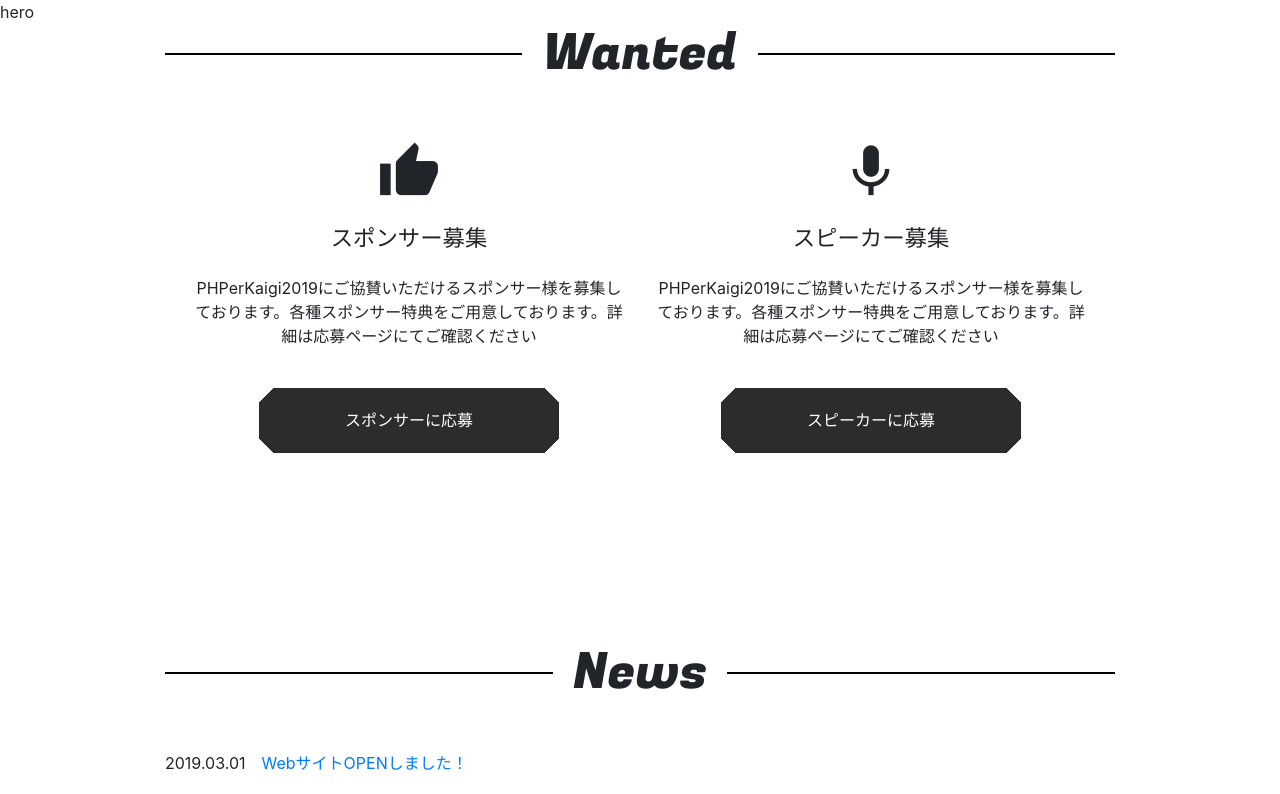
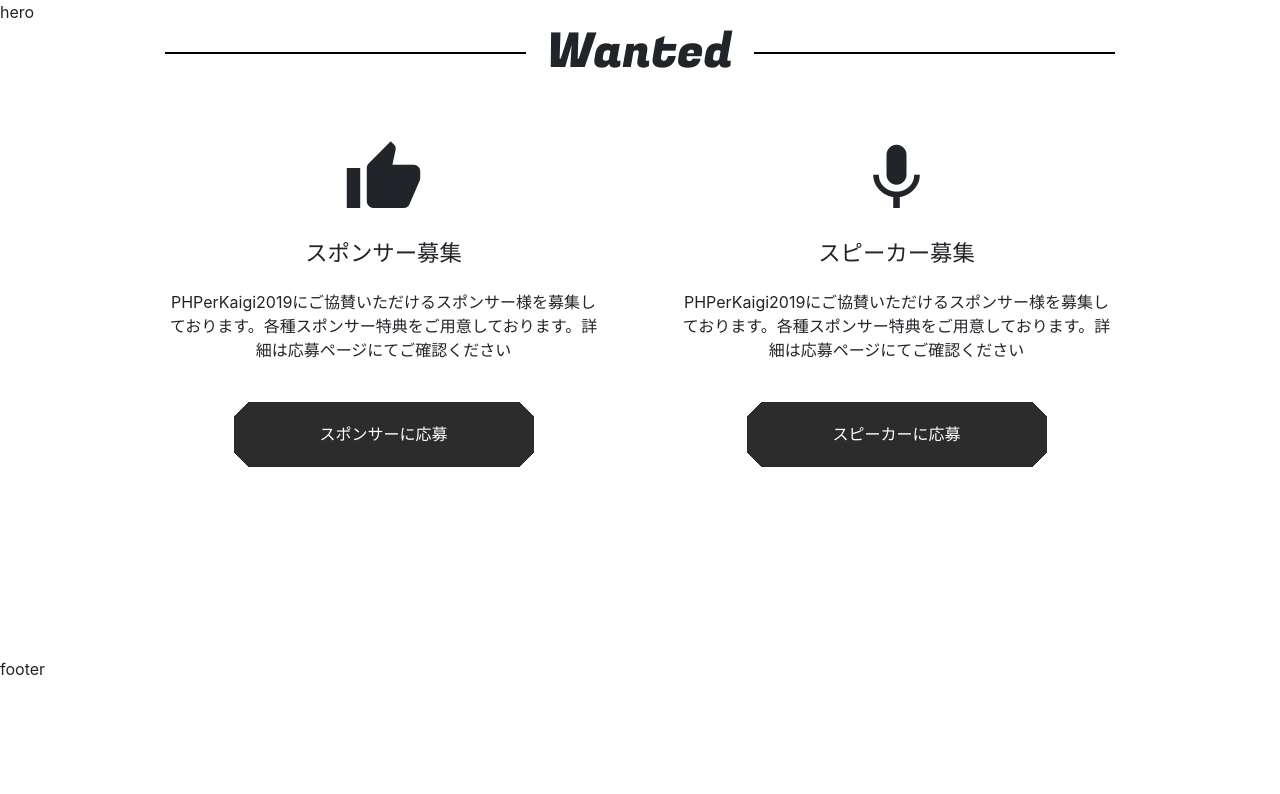
Before and after one commit to yasui05821/kaigi, a Nuxt app: page / in a window 1280 px wide. Shown: the top 794 px of the page. Built offline with nearby package versions, Linux system fonts and the light colour scheme.

Commit message:
wantedレスポンシブ化

```diff
--- a/assets/scss/library/_mixin.scss
+++ b/assets/scss/library/_mixin.scss
@@ -12,18 +12,21 @@
 @mixin btn {
   line-height:65px;
   display: inline-block;
-  width: 300px;
-  height: 65px;
+  width: 70%;
   background:
     -webkit-linear-gradient(45deg, transparent 10px, #2c2c2c 10px), -webkit-linear-gradient(135deg, transparent 10px, #2c2c2c 10px), -webkit-linear-gradient(225deg, transparent 10px, #2c2c2c 10px), -webkit-linear-gradient(315deg, transparent 10px, #2c2c2c 10px);
   background-position: bottom left, bottom right, top right, top left;
   background-size: 51% 51%;
   background-repeat: no-repeat;
   color: #ffffff;
+  @include media_desktop {
+    width: 300px;
+    height: 65px;
+  }
 }
 @mixin secTitle {
   font-family: 'Fugaz One', cursive;
-  font-size: 50px;
+  font-size: 3rem;
   font-weight: normal;
   display: flex;
   align-items: center;
--- a/components/pages/Top/About.vue
+++ b/components/pages/Top/About.vue
@@ -44,6 +44,7 @@
     padding-left:80px;
     img {
       border-radius: 20px;
+      width: 100%;
     }
   }
   &_overview{
--- a/components/pages/Top/Wanted.vue
+++ b/components/pages/Top/Wanted.vue
@@ -1,8 +1,8 @@
 <template>
-  <div class="top-wanted container" style="width: 980px">
+  <div class="top-wanted container">
     <h2 class="top-wanted_title">Wanted</h2>
     <div class="top-wanted_content">
-      <div class="top-wanted_section mt-5 mr-3">
+      <div class="top-wanted_section mt-5 ">
         <div class="top-wanted_icon  mb-3">
           <i class="material-icons">
             thumb_up
@@ -14,7 +14,7 @@
           スポンサーに応募
         </a>
       </div>
-      <div class="top-wanted_section mt-5 ml-3">
+      <div class="top-wanted_section mt-5 ">
         <div class="top-wanted_icon mb-3">
           <i class="material-icons">
             mic
@@ -39,23 +39,34 @@
 <style lang="scss" scoped>
 @import "~/assets/scss/library/_mixin.scss";
 .top-wanted {
+  max-width: 980px;
+  width: 100%;
   &_content {
     display: flex;
+    flex-wrap: wrap;
     justify-content: center;
-    flex-wrap: wrap;
     padding-bottom: 190px;
+    @include media_desktop {
+       justify-content: space-between;
+    }
   }
   &_title {
     @include secTitle
   }
   &_icon {
     i {
-      font-size: 63px;
+      font-size: 5rem;
     }
   }
   &_section {
     text-align: center;
-    width: 430px;
+    width: 80%;
+    @include media_desktop {
+       width: 46%;
+       min-width: 320px;
+
+    }
+
   }
   &_subtitle {
     font-size: 1.4rem;
@@ -66,5 +77,6 @@
   &_text {
     margin-bottom: 40px;
   }
+
 }
 </style>
--- a/pages/index.vue
+++ b/pages/index.vue
@@ -2,9 +2,9 @@
   <section>
     <sec-hero></sec-hero>
     <sec-wanted></sec-wanted>
-    <sec-news></sec-news>
-    <sec-about></sec-about>
-    <sec-sponsor ></sec-sponsor>
+    <!--<sec-news></sec-news>-->
+    <!--<sec-about></sec-about>-->
+    <!--<sec-sponsor ></sec-sponsor>-->
     <p-footer></p-footer>
   </section>
 </template>
```
